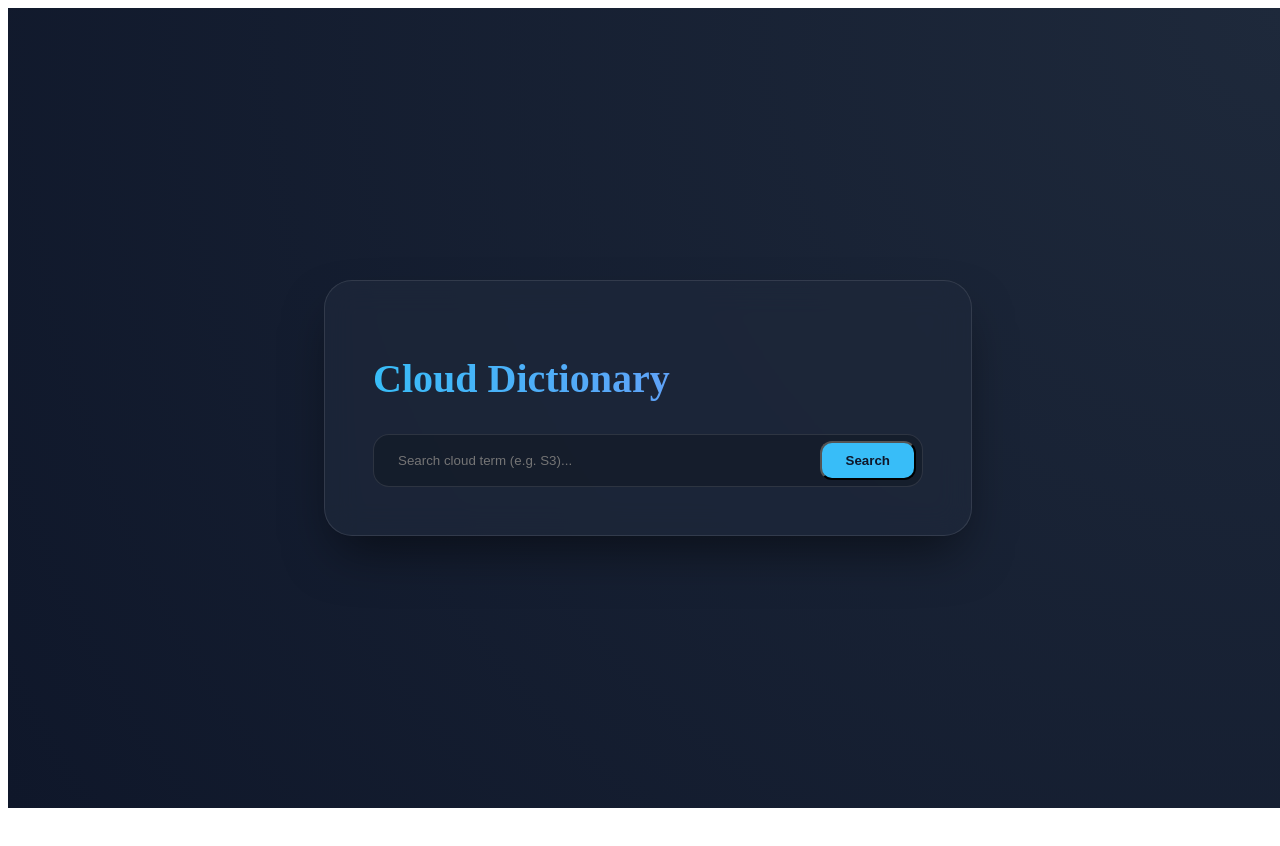
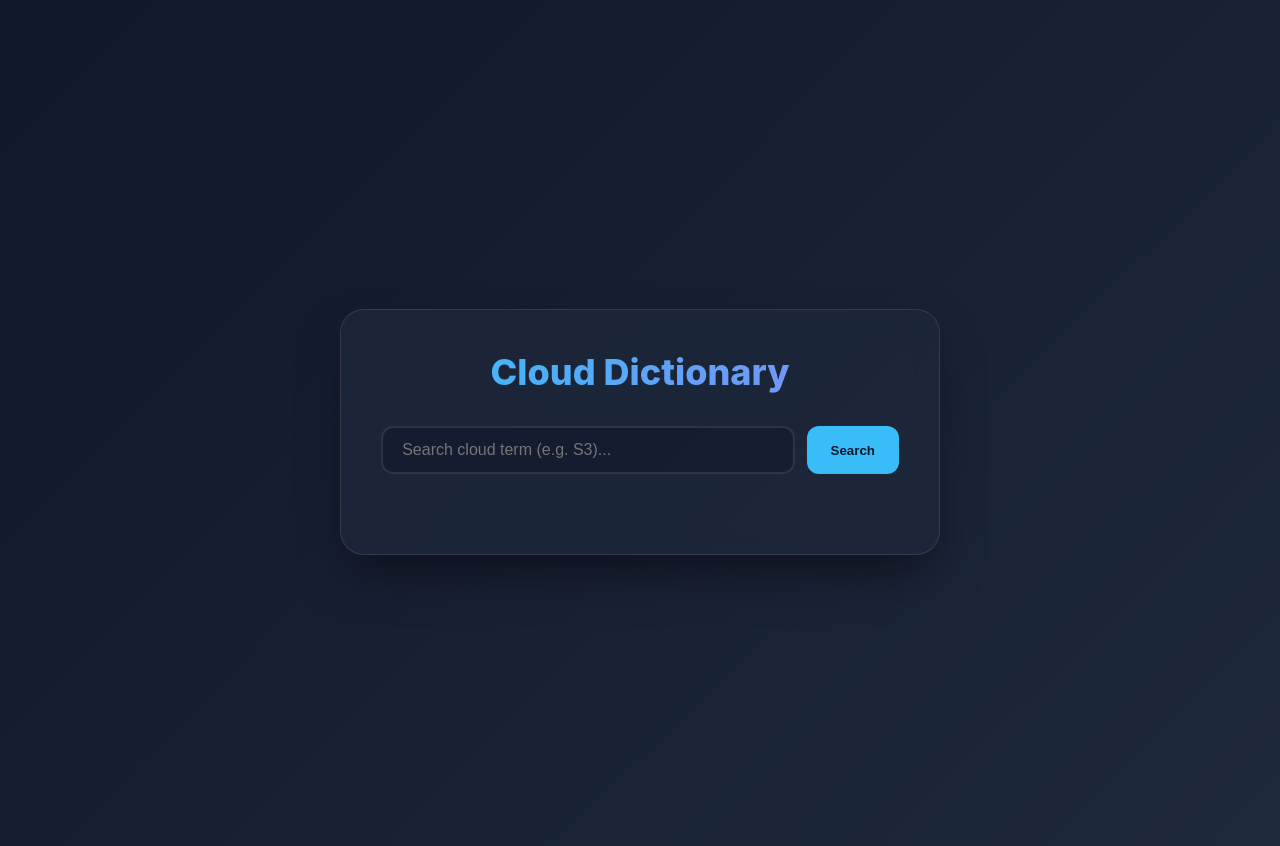
Before and after one commit to ShenLoong99/aws-terraform-cloud-dictionary, a React (Create React App) app in the folder frontend/: page / in a window 1280 px wide. Shown: the top 846 px of the page. Before the commit the page ends 816 px from the top, so only its background shows below. Built offline with nearby package versions, Linux system fonts and the light colour scheme; no server answers.

Commit message:
revert css changes

```diff
--- a/frontend/src/index.css
+++ b/frontend/src/index.css
@@ -1,61 +1,118 @@
-.App {
+/* Modern Reset & Base Styles */
+* {
+  margin: 0;
+  padding: 0;
+  box-sizing: border-box;
+}
+
+body {
+  font-family: 'Inter', -apple-system, BlinkMacSystemFont, 'Segoe UI', Roboto, sans-serif;
+  background: linear-gradient(135deg, #0f172a 0%, #1e293b 100%); /* Deep dark blue gradient */
+  color: #f8fafc;
+  min-height: 100vh;
   display: flex;
   justify-content: center;
-  align-items: center;
-  min-height: 100vh;
-  background: radial-gradient(circle at top right, #1e293b, #0f172a);
+  padding: 2rem 1rem;
 }
 
+/* Glassmorphism Container */
 .container {
+  width: 100%;
+  max-width: 600px;
   background: rgba(30, 41, 59, 0.7);
-  backdrop-filter: blur(16px);
+  backdrop-filter: blur(12px);
   border: 1px solid rgba(255, 255, 255, 0.1);
-  border-radius: 28px;
-  padding: 3rem;
-  width: 90%;
-  max-width: 550px;
+  border-radius: 24px;
+  padding: 2.5rem;
   box-shadow: 0 25px 50px -12px rgba(0, 0, 0, 0.5);
 }
 
 h1 {
-  font-size: 2.5rem;
+  font-size: 2.25rem;
+  font-weight: 800;
+  text-align: center;
+  margin-bottom: 2rem;
   background: linear-gradient(to right, #38bdf8, #818cf8);
   -webkit-background-clip: text;
   -webkit-text-fill-color: transparent;
-  margin-bottom: 2rem;
 }
 
+/* Search Section */
 .search-container {
-  background: rgba(0, 0, 0, 0.2);
-  padding: 6px;
-  border-radius: 16px;
   display: flex;
-  border: 1px solid rgba(255, 255, 255, 0.1);
+  gap: 0.75rem;
+  margin-bottom: 2.5rem;
 }
 
 input[type="text"] {
-  background: transparent;
-  border: none;
+  flex: 1;
+  padding: 0.8rem 1.2rem;
+  border-radius: 12px;
+  border: 2px solid rgba(255, 255, 255, 0.1);
+  background: rgba(15, 23, 42, 0.5);
   color: white;
-  padding: 12px 18px;
-  flex: 1;
+  font-size: 1rem;
+  transition: all 0.3s ease;
+}
+
+input[type="text"]:focus {
   outline: none;
+  border-color: #38bdf8;
+  box-shadow: 0 0 0 4px rgba(56, 189, 248, 0.2);
 }
 
 button {
+  padding: 0.8rem 1.5rem;
   background: #38bdf8;
   color: #0f172a;
+  border: none;
   border-radius: 12px;
   font-weight: 700;
-  padding: 10px 24px;
-  transition: all 0.3s ease;
+  cursor: pointer;
+  transition: transform 0.2s ease, background 0.2s ease;
 }
 
+button:hover {
+  background: #7dd3fc;
+  transform: translateY(-2px);
+}
+
+/* Result Section */
 .result-box {
-  margin-top: 2rem;
-  padding: 1.5rem;
-  background: rgba(56, 189, 248, 0.05);
-  border-left: 4px solid #38bdf8;
-  border-radius: 12px;
-  text-align: left;
+  border-top: 1px solid rgba(255, 255, 255, 0.1);
+  padding-top: 1.5rem;
+  animation: fadeIn 0.5s ease;
 }
+
+.word-header {
+  display: flex;
+  align-items: baseline;
+  gap: 1rem;
+  margin-bottom: 1rem;
+}
+
+.word { font-size: 2rem; font-weight: 700; }
+.phonetic { color: #94a3b8; font-style: italic; }
+
+.part-of-speech {
+  display: inline-block;
+  background: rgba(56, 189, 248, 0.1);
+  color: #38bdf8;
+  padding: 0.2rem 0.6rem;
+  border-radius: 6px;
+  font-size: 0.8rem;
+  text-transform: uppercase;
+  font-weight: 700;
+  margin: 1rem 0;
+}
+
+.definition {
+  line-height: 1.6;
+  color: #cbd5e1;
+  margin-bottom: 1rem;
+}
+
+@keyframes fadeIn {
+  from { opacity: 0; transform: translateY(10px); }
+  to { opacity: 1; transform: translateY(0); }
+}
```
